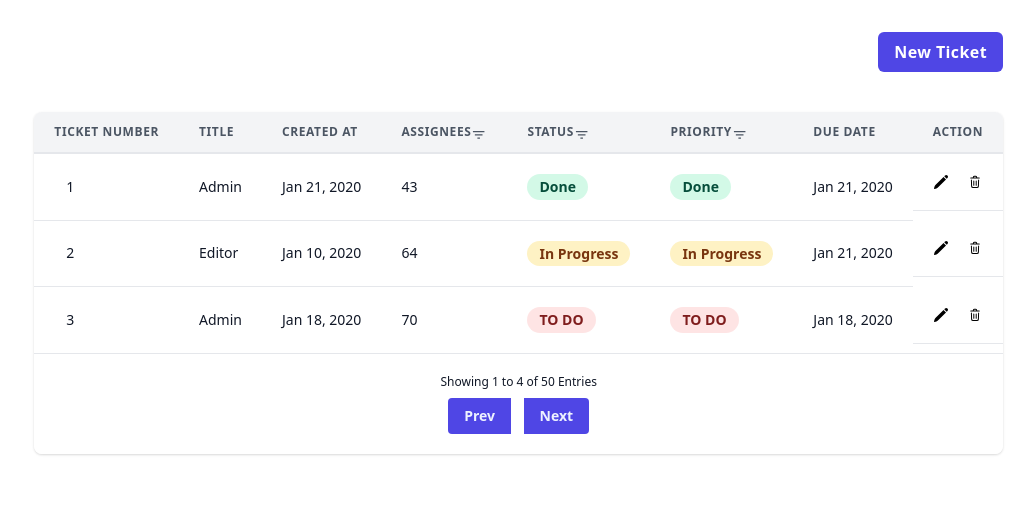
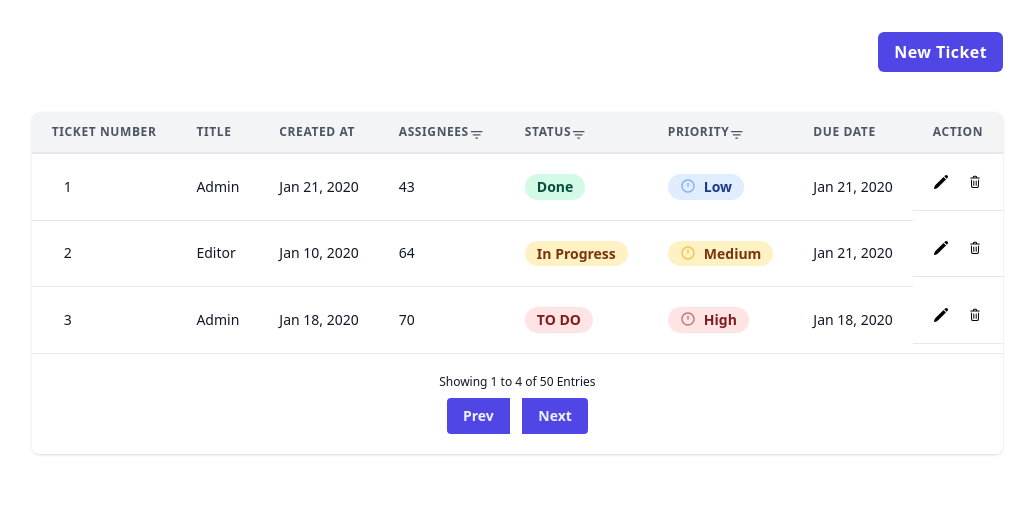
Before and after one commit to Youcode-Classe-E-2023-2024/Kholod_Sanak_Tickets_Manager, a PHP site: page /Kholod_Sanak_Tickets_Manager/app/views/pages/dashboard.php in a window 1280 px wide. Shown: the top 507 px of the page, without its empty margins (245-1279 px from the left). Run offline with PHP 8.4, Linux system fonts and the light colour scheme.

Commit message:
dashbord update (front-end)

```diff
--- a/app/views/pages/dashboard.php
+++ b/app/views/pages/dashboard.php
@@ -103,10 +103,16 @@
                         </td>
                         <td class="px-5 py-5 border-b border-gray-200 bg-white text-sm">
 									<span
-                                            class="relative inline-block px-3 py-1 font-semibold text-green-900 leading-tight">
+                                            class="relative inline-block px-3 py-1 font-semibold text-blue-900 leading-tight">
                                         <span aria-hidden
-                                              class="absolute inset-0 bg-green-200 opacity-50 rounded-full"></span>
-									<span class="relative">Done</span>
+                                              class="absolute inset-0 bg-blue-200 opacity-50 rounded-full"></span>
+									     <div class="flex">
+                                            <svg xmlns="http://www.w3.org/2000/svg" viewBox="0 0 24 24" fill="currentColor" class="h-4 w-4 text-blue-500">
+                                                <path d="M12 2C6.48 2 2 6.48 2 12s4.48 10 10 10 10-4.48 10-10S17.52 2 12 2zm0 18c-4.41 0-8-3.59-8-8s3.59-8 8-8 8 3.59 8 8-3.59 8-8 8zM11 7h2v6h-2zm0 4h2v2h-2z"/>
+                                            </svg>
+
+                                            <span class="relative ml-2">Low</span>
+                                         </div>
 									</span>
                         </td>
                         <td class="px-5 py-5 border-b border-gray-200 bg-white text-sm">
@@ -159,8 +165,12 @@
                                            class="relative inline-block px-3 py-1 font-semibold text-yellow-900 leading-tight">
                                         <span aria-hidden
                                               class="absolute inset-0 bg-yellow-200 opacity-50 rounded-full"></span>
-
-									<span class="relative">In Progress</span>
+                                       <div class="flex">
+                                       <svg xmlns="http://www.w3.org/2000/svg" viewBox="0 0 24 24" fill="currentColor" class="h-4 w-4 text-yellow-500">
+                                            <path d="M12 2C6.48 2 2 6.48 2 12s4.48 10 10 10 10-4.48 10-10S17.52 2 12 2zm0 18c-4.41 0-8-3.59-8-8s3.59-8 8-8 8 3.59 8 8-3.59 8-8 8zM11 7h2v6h-2zm0 4h2v2h-2z"/>
+                                        </svg>
+                                        <span class="relative ml-2">Medium</span>
+                                            </div>
 									</span>
                         </td>
                         <td class="px-5 py-5 border-b border-gray-200 bg-white text-sm">
@@ -208,7 +218,13 @@
                                             class="relative inline-block px-3 py-1 font-semibold text-red-900 leading-tight">
                                         <span aria-hidden
                                               class="absolute inset-0 bg-red-200 opacity-50 rounded-full"></span>
-									<span class="relative">TO DO</span>
+									    <div class="flex">
+                                            <svg xmlns="http://www.w3.org/2000/svg" viewBox="0 0 24 24" fill="currentColor" class="h-4 w-4 text-red-900">
+                                                <path d="M12 2C6.48 2 2 6.48 2 12s4.48 10 10 10 10-4.48 10-10S17.52 2 12 2zm0 18c-4.41 0-8-3.59-8-8s3.59-8 8-8 8 3.59 8 8-3.59 8-8 8zM11 7h2v6h-2zm0 4h2v2h-2z"/>
+                                           </svg>
+                                        <span class="relative ml-2"> High</span>
+                                        </div>
+
 									</span>
                         </td>
                         <td class="px-5 py-5 bg-white text-sm">
```
